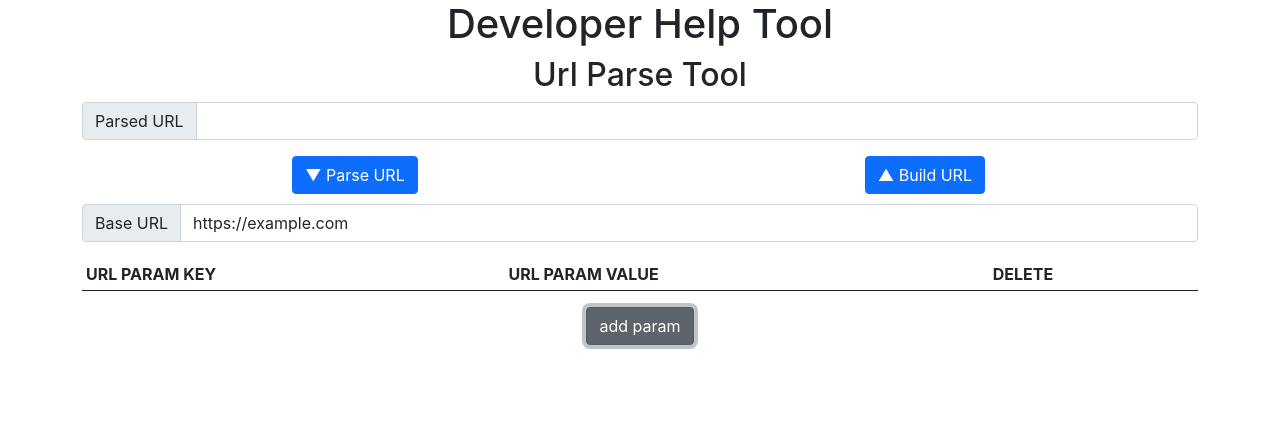
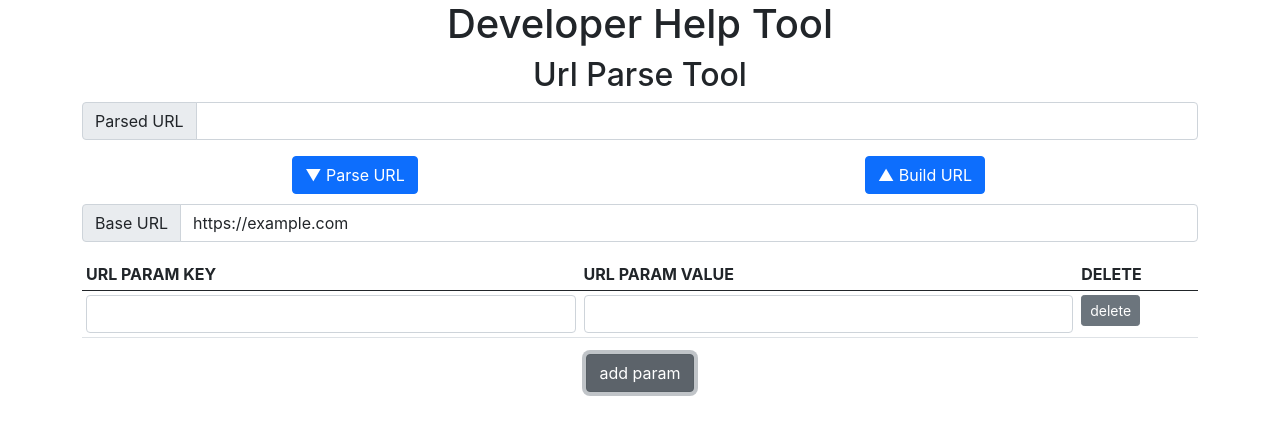
Before and after one commit to eno314/DeveloperHelpTool, a Next.js app: page /url/parse in a window 1280 px wide. Both pictures are taken after typing "https://example.com" into the empty fields and a click on the button "add param". Shown: the top 434 px of the page. Built offline with nearby package versions, Linux system fonts and the light colour scheme.

Commit message:
add param の実装

```diff
--- a/src/components/molecules/UrlParseForm/UrlParseForm.tsx
+++ b/src/components/molecules/UrlParseForm/UrlParseForm.tsx
@@ -33,10 +33,11 @@ class UrlParseForm extends React.Component<{}, State> {
 
         this.onChangeParsedURLText = this.onChangeParsedURLText.bind(this)
         this.onChangeBaseURLText = this.onChangeBaseURLText.bind(this)
-        this.onChangeParamsValueText = this.onChangeParamsValueText.bind(this)
+        this.onChangeParamsText = this.onChangeParamsText.bind(this)
         this.onClickUrlParse = this.onClickUrlParse.bind(this)
         this.onClickUrlBuild = this.onClickUrlBuild.bind(this)
         this.onClickDeleteParam = this.onClickDeleteParam.bind(this)
+        this.onClickAddParam = this.onClickAddParam.bind(this)
     }
 
     render(): ReactNode {
@@ -72,7 +73,7 @@ class UrlParseForm extends React.Component<{}, State> {
                         </tbody>
                     </table>
                     <div style={this.styles.addParamButton}>
-                        <button type={"button"} className={"btn btn-secondary"}>add param</button>
+                        <button type={"button"} className={"btn btn-secondary"} onClick={this.onClickAddParam}>add param</button>
                     </div>
                 </div>
             </div>
@@ -83,8 +84,8 @@ class UrlParseForm extends React.Component<{}, State> {
         return this.state.urlParams.map((urlParam: UrlParam, i: number) => {
             return (
                 <tr key={i}>
-                    <td>{this.state.urlParams[i].key}</td>
-                    <td><input type={"text"} className={"form-control"} value={this.state.urlParams[i].value} data-index={i} onChange={this.onChangeParamsValueText} /></td>
+                    <td><input type={"text"} className={"form-control"} value={this.state.urlParams[i].key} data-index={i} data-type={"key"} onChange={this.onChangeParamsText} /></td>
+                    <td><input type={"text"} className={"form-control"} value={this.state.urlParams[i].value} data-index={i} data-type={"value"} onChange={this.onChangeParamsText} /></td>
                     <td><button type={"button"} className={"btn btn-secondary btn-sm"} onClick={this.onClickDeleteParam} data-index={i}>delete</button></td>
                 </tr>
             )
@@ -103,10 +104,11 @@ class UrlParseForm extends React.Component<{}, State> {
         })
     }
 
-    onChangeParamsValueText(e: React.ChangeEvent<HTMLInputElement>) {
+    onChangeParamsText(e: React.ChangeEvent<HTMLInputElement>) {
         const newUrlParams = Array.from(this.state.urlParams)
         const index = Number(e.currentTarget.getAttribute('data-index'))
-        newUrlParams[index].value = e.target.value
+        const type = e.currentTarget.getAttribute('data-type')
+        newUrlParams[index][type] = e.target.value
         this.setState({
             urlParams: newUrlParams,
         })
@@ -146,6 +148,14 @@ class UrlParseForm extends React.Component<{}, State> {
             urlParams: newUrlParams,
         })
     }
+
+    onClickAddParam(e: React.MouseEvent<HTMLElement>) {
+        const newUrlParams = Array.from(this.state.urlParams)
+        newUrlParams.push({ key: '', value: '' })
+        this.setState({
+            urlParams: newUrlParams,
+        })
+    }
 }
 
 export default UrlParseForm
```
